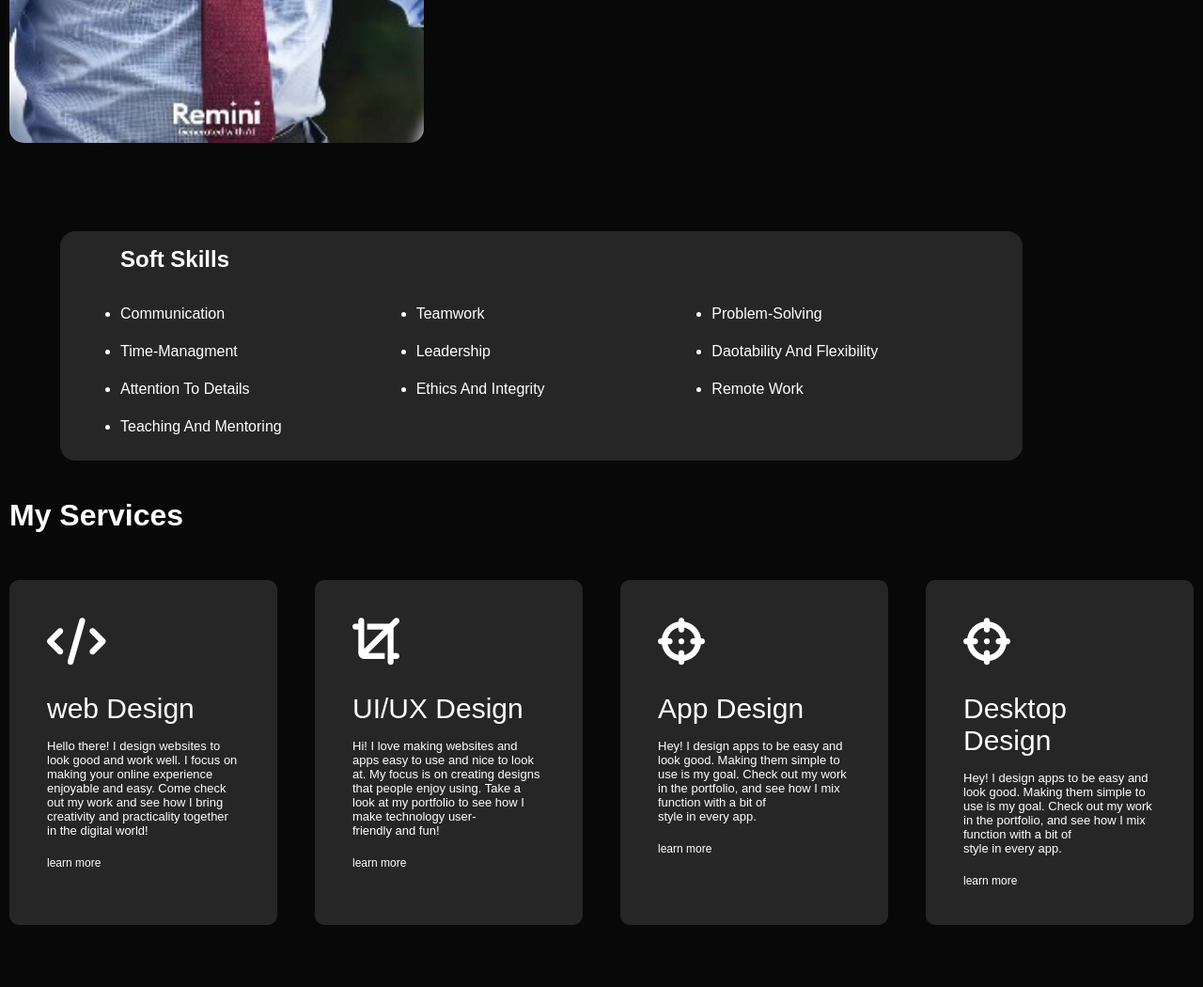
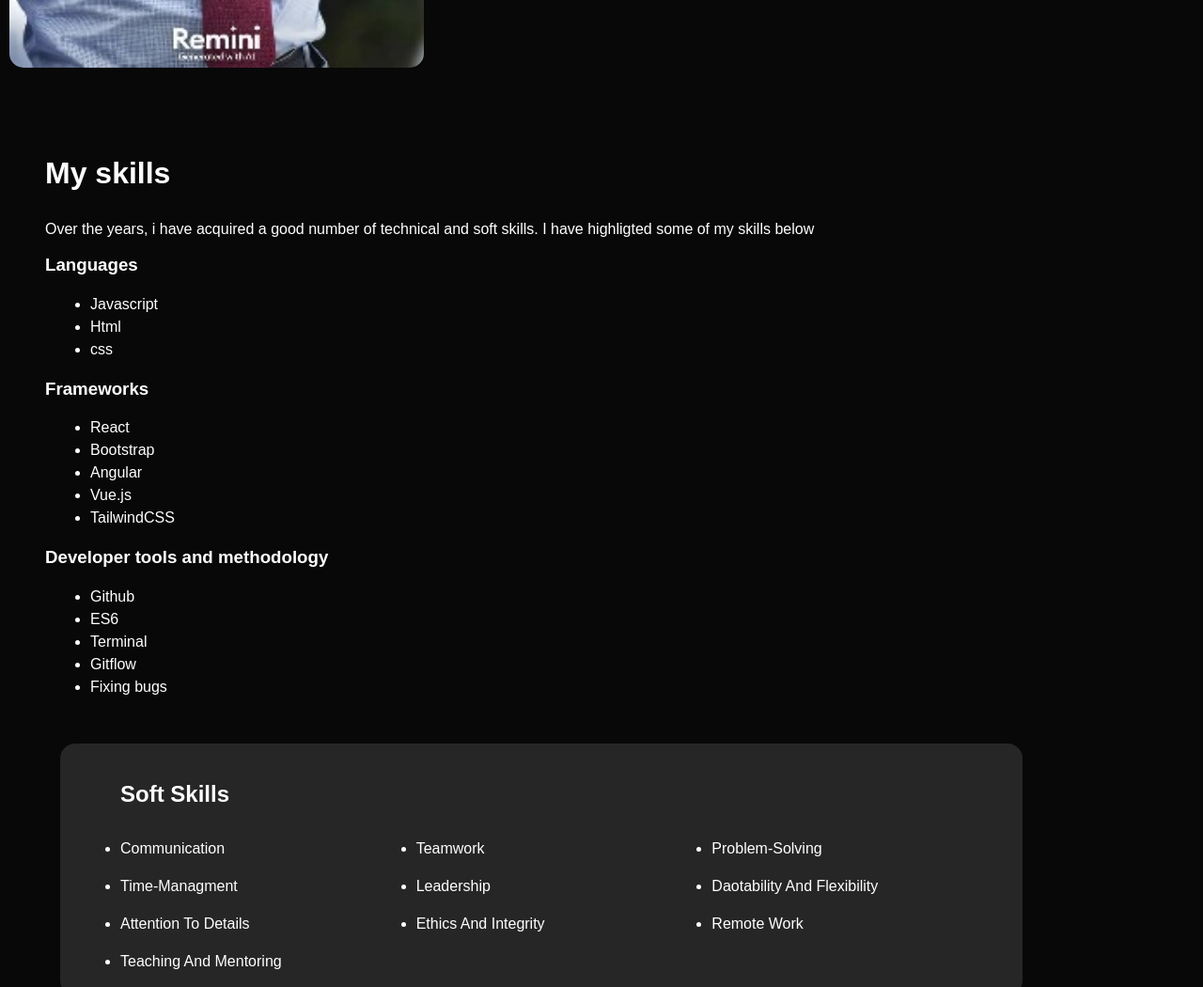
Before and after one commit to felixsunyk/Felixportfolio.com, a plain HTML site: page index.html in a window 1280 px wide. Shown: the part 1400-2450 px from the top of the page at 94% size. Drawn offline with Linux system fonts and the light colour scheme.

Commit message:
addind skills section

```diff
--- a/index.html
+++ b/index.html
@@ -24,6 +24,7 @@
         <ul id="sidemenu">
           <li><a href="#header">Home</a></li>
           <li><a href="#about">About</a></li>
+          <li><a href="#skill-container">Skills</a></li>
           <li><a href="#services">Services</a></li>
           <li><a href="#portfolio">Portfolio</a></li>
           <li><a href="#contact">Contact</a></li>
@@ -129,6 +130,33 @@
       </div>
     </div>
 
+    <div id="skill-container">
+      <div class="technical-skills">
+        <h2>My skills</h2>
+        <p>Over the years, i have acquired a good number of technical and soft skills. I have highligted some of my skills below</p>
+        <h3></i>Languages</h3>
+        <ul>
+          <li>Javascript</li>
+          <li>Html</li>
+          <li>css</li>
+        </ul>
+        <h3>Frameworks</h3>
+        <ul>
+          <li>React</li>
+          <li>Bootstrap</li>
+          <li>Angular</li>
+          <li>Vue.js</li>
+          <li>TailwindCSS</li>
+        </ul>
+        <h3>Developer tools and methodology</h3>
+        <ul>
+          <li>Github</li>
+          <li>ES6</li>
+          <li>Terminal</li>
+          <li>Gitflow</li>
+          <li>Fixing bugs</li>
+        </ul>
+      </div>
         <div class="soft-skills div">
       <div class="skills-contaner">
         <h2 class="skills"> soft skills</h2>
@@ -146,7 +174,7 @@
         </ul>
       </div>
         </div>
-
+    </div>
 
 
     <!-- ...........services............. -->
--- a/style.css
+++ b/style.css
@@ -88,7 +88,7 @@ nav ul li a:hover::after {
 }
 /* ........about...... */
 #about {
-  padding: 80px 0;
+  /* padding: 80px 0; */
   color: #ababab;
 }
 .row {
@@ -154,6 +154,31 @@ nav ul li a:hover::after {
 }
 
 
+#skills {
+  /* padding: 80px 0; */
+  color: #ababab;
+}
+ /* technical skill section */
+.technical-skills{
+  display: flex;
+  flex-direction: column;
+  margin: 3em;
+
+}
+.technical-skills h3, h2{
+  margin: 1em 0;
+}
+.technical-skills h2{
+  font-weight: bolder;
+  font-size: xx-large;
+}
+.technical-skills ul{
+
+  margin-left: 3em;
+  display: inline;
+  line-height: 1.5em;
+
+}
 
  /* .................soft-skills.......... */
 
@@ -320,21 +345,21 @@ nav ul li a:hover::after {
 .social-icons a {
   text-decoration: none;
   font-size: 30px;
-  margin-right: 15px;
+  /* margin-right: 50px; */
   color: #ababab;
   margin: 0.5em;
   /* flex-direction: column-reverse; */ display: grid;
     grid-template-columns: 1fr;
   transition: transform 0.5s;
-  margin-left: 40px;
+  margin-left: 15px;
 
   }
 
   .social{
     float: right;
-    /* background-color: rebeccapurple; */
     position:fixed;
     top: 40;
+    z-index: 1;
 }
 .social-icons a:hover {
   color: #ff004f;
```
Lines whose indentation alone changed are shown as unchanged.
